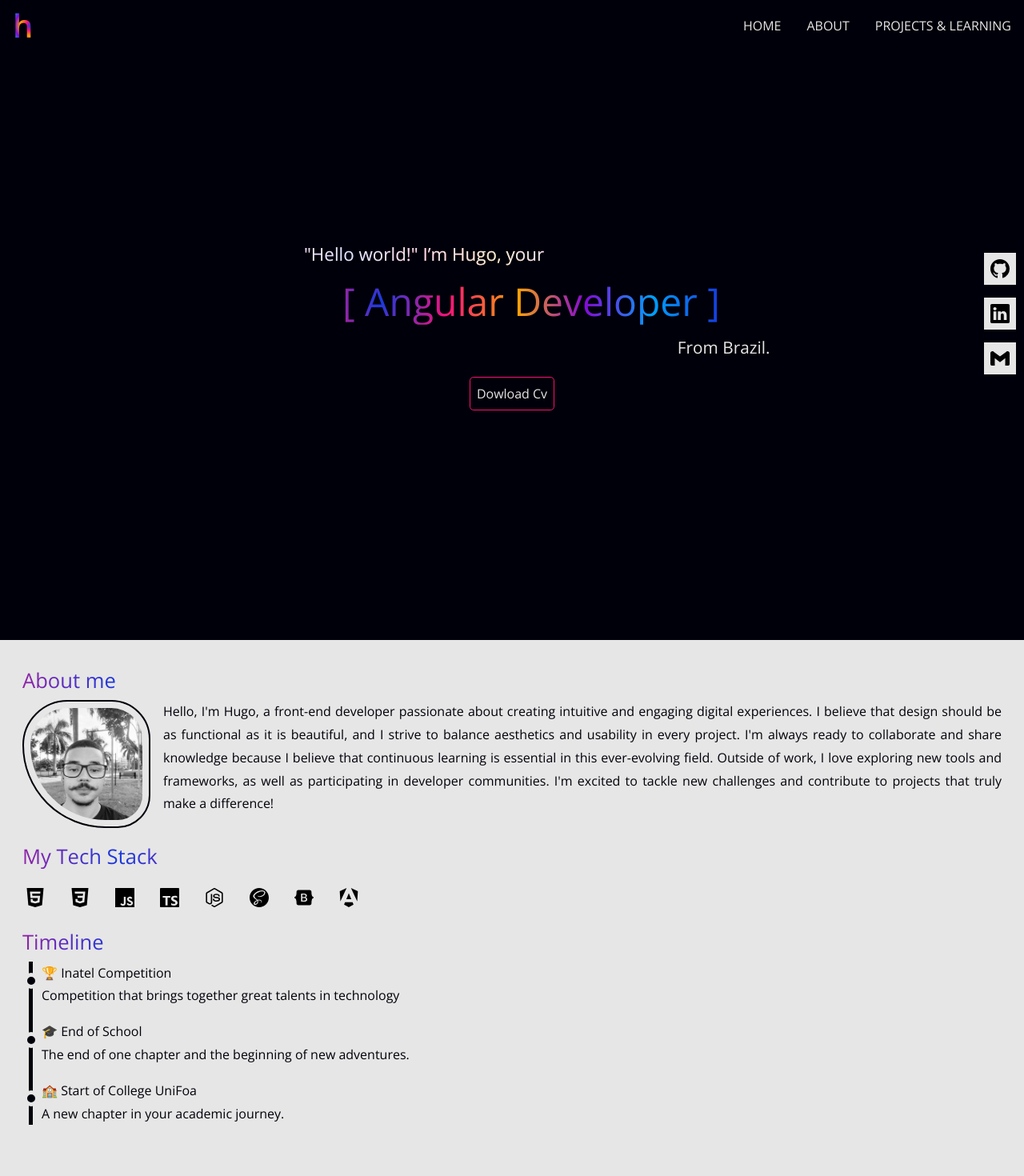
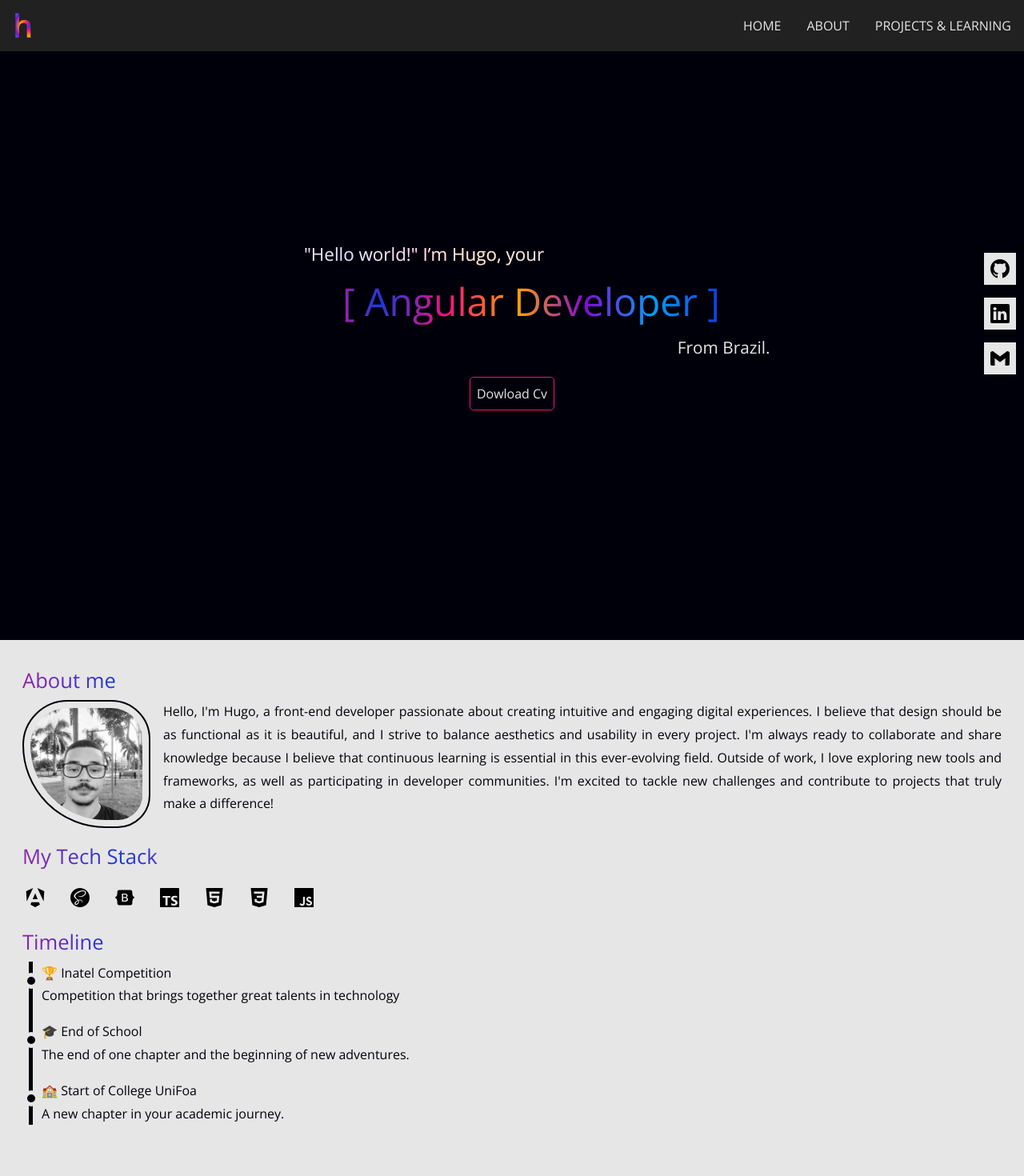
Before and after one commit to Hugodelelis/portfolio, an Angular app: page / in a window 1280 px wide. Shown: the top 1470 px of the page at 80% size. Built offline with nearby package versions, Linux system fonts and the light colour scheme.

Commit message:
finish new design

```diff
--- a/src/app/modules/components/about/about.component.html
+++ b/src/app/modules/components/about/about.component.html
@@ -15,14 +15,14 @@
 
             <h2>My Tech Stack</h2>
             <div class="stacks">
+                <img src="assets/icons/angular.svg" alt="angular">
+                <img src="assets/icons/sass.svg" alt="sass">
+                <img src="assets/icons/bootstrap.svg" alt="bootstrap">
+                <img src="assets/icons/typescript.svg" alt="typescript">
                 <img src="assets/icons/html5.svg" alt="html5">
                 <img src="assets/icons/css3.svg" alt="css3">
                 <img src="assets/icons/javascript.svg" alt="javascript">
-                <img src="assets/icons/typescript.svg" alt="typescript">
-                <img src="assets/icons/nodedotjs.svg" alt="nodejs">
-                <img src="assets/icons/sass.svg" alt="sass">
-                <img src="assets/icons/bootstrap.svg" alt="bootstrap">
-                <img src="assets/icons/angular.svg" alt="angular">
+
             </div>
 
             <h2>Timeline</h2>
--- a/src/app/modules/components/nav/nav.component.scss
+++ b/src/app/modules/components/nav/nav.component.scss
@@ -12,7 +12,7 @@
         min-width: 100%;
         z-index: 10;
         position: fixed;
-        background-color: var(--black-010);
+        background-color: var(--black-020);
 
         h1 {
             margin: 0;
@@ -106,7 +106,7 @@
             min-width: 100%;
             position: fixed;
             z-index: 10;
-            background-color: var(--black-010);
+            background-color: var(--black-020);
 
             h1 {
                 margin: 0;
```
